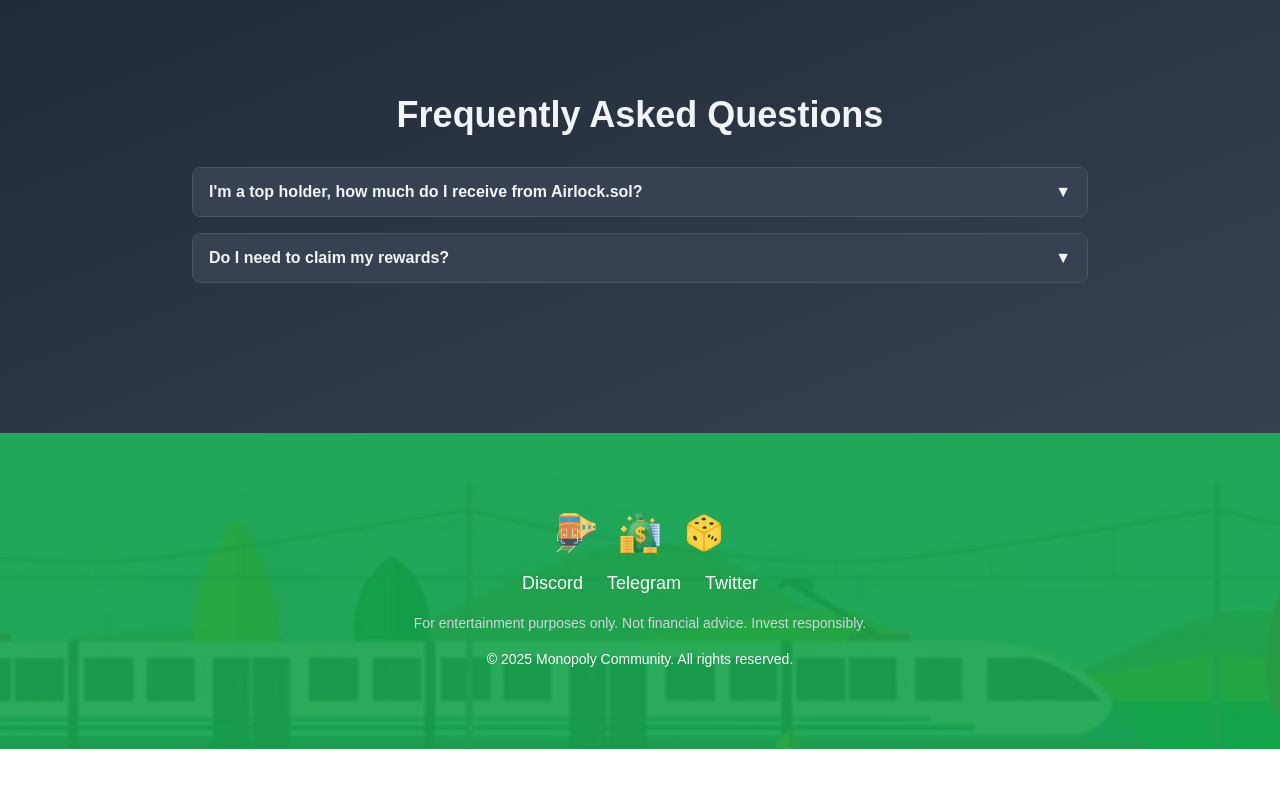
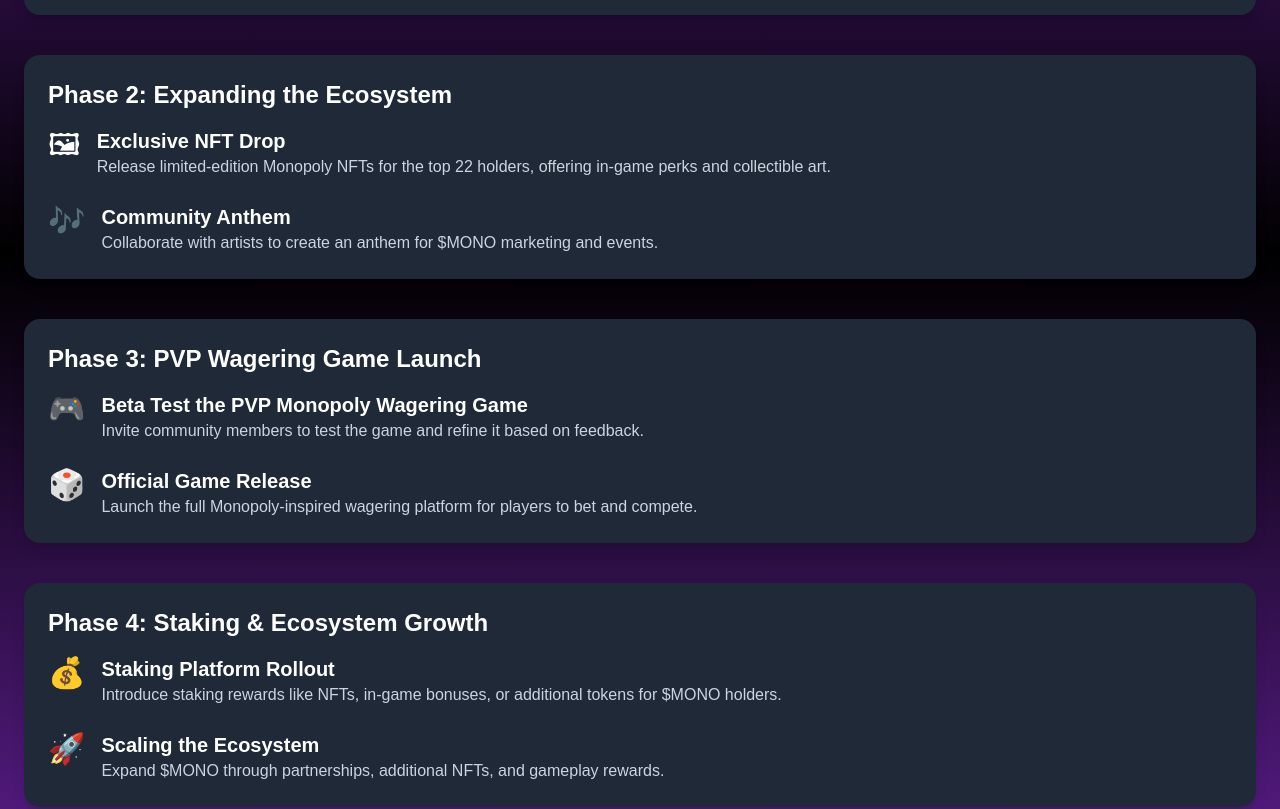
Before and after one commit to ahsandevhub/monopoly-community, a Next.js app: page / in a window 1280 px wide. Shown: the part 1793-2602 px from the top of the page. Before the commit the page ends 2542 px from the top, so only its background shows below. Built offline with nearby package versions, Linux system fonts and the light colour scheme; no server answers; the database is empty.

Commit message:
29th jan 1:17 am

```diff
--- a/app/FaqPage.jsx
+++ b/app/FaqPage.jsx
@@ -23,7 +23,8 @@
   };
 
   return (
-    <div className="bg-gradient-to-br from-gray-800 to-gray-700 py-12 md:py-[150px] px-4">
+    <div className="relative bg-gradient-to-br from-gray-800 to-gray-700 py-12 md:py-[150px] px-4">
+      <div id="faq" className="absolute -top-10"></div>
       <h2 className="md:text-4xl text-3xl font-bold text-center text-slate-100 mb-8">
         Frequently Asked Questions
       </h2>
--- a/app/Footer.jsx
+++ b/app/Footer.jsx
@@ -6,36 +6,29 @@
       <div
         className="absolute -z-10 inset-0 bg-cover bg-center"
         // style={{ backgroundImage: "url('/modern-train.avif')" }}
-        style={{ backgroundImage: "url('/5.webp')" }}
+        style={{ backgroundImage: "url('/support.webp')" }}
       >
-        <div className="bg-green-600/90 h-full w-full"></div>
+        <div className="bg-gradient-to-br from-gray-800/50 to-gray-700/50 h-full w-full"></div>
       </div>
       <div className="container mx-auto px-4 text-center">
-        {/* Monopoly-themed Elements */}
-        <div className="flex justify-center items-center gap-6 mb-4">
-          <img src="/icons/rail.png" alt="Train Icon" className="w-10 h-10" />
-          <img src="/icons/money.png" alt="Money Icon" className="w-10 h-10" />
-          <img src="/icons/dice.png" alt="Dice Icon" className="w-10 h-10" />
-        </div>
-
         {/* Social Media Links */}
         <div className="flex justify-center gap-6 mb-4 text-lg">
           <Link
-            href="https://discord.com"
+            href="https://dexscreener.com/solana/6rs2so7t41lawwtvd3cnpdrlqptfbuopuvvcqpqkmoon"
             target="_blank"
             className="hover:text-yellow-400 transition"
           >
-            Discord
+            Dexscreener
           </Link>
           <Link
-            href="https://telegram.org"
+            href="https://t.me/monopolymemecoin"
             target="_blank"
             className="hover:text-yellow-400 transition"
           >
             Telegram
           </Link>
           <Link
-            href="https://twitter.com"
+            href="https://x.com/Collect2PassGo"
             target="_blank"
             className="hover:text-yellow-400 transition"
           >
--- a/app/HeroSection.jsx
+++ b/app/HeroSection.jsx
@@ -46,7 +46,7 @@
           {/* Contract Address with Copy Icon */}
           <div
             className={`mt-6 flex flex-col md:flex-row items-center justify-center gap-2 md:text-xl text-base text-slate-50 cursor-pointer transition ${
-              copied ? "bg-purple-500/80" : "bg-blue-400/80"
+              copied ? "bg-purple-500/80" : "bg-amber-400/80"
             } p-3 sm:p-0 sm:ps-3 overflow-hidden rounded`}
             onClick={handleCopy}
           >
--- /dev/null
+++ b/app/Roadmap.jsx
@@ -0,0 +1,110 @@
+"use client";
+
+const Roadmap = () => {
+  const phases = [
+    {
+      title: "Phase 1: Building the Foundation",
+      items: [
+        {
+          emoji: "🎩",
+          name: "Launch & Community Growth",
+          description:
+            "Establish the $MONO brand, grow an active community, and partner with influencers to increase awareness.",
+        },
+        {
+          emoji: "🚂",
+          name: "Game Mechanics Development",
+          description:
+            "Design the PVP Monopoly-inspired wagering system and implement staking solutions for rewarding holders.",
+        },
+      ],
+    },
+    {
+      title: "Phase 2: Expanding the Ecosystem",
+      items: [
+        {
+          emoji: "🖼",
+          name: "Exclusive NFT Drop",
+          description:
+            "Release limited-edition Monopoly NFTs for the top 22 holders, offering in-game perks and collectible art.",
+        },
+        {
+          emoji: "🎶",
+          name: "Community Anthem",
+          description:
+            "Collaborate with artists to create an anthem for $MONO marketing and events.",
+        },
+      ],
+    },
+    {
+      title: "Phase 3: PVP Wagering Game Launch",
+      items: [
+        {
+          emoji: "🎮",
+          name: "Beta Test the PVP Monopoly Wagering Game",
+          description:
+            "Invite community members to test the game and refine it based on feedback.",
+        },
+        {
+          emoji: "🎲",
+          name: "Official Game Release",
+          description:
+            "Launch the full Monopoly-inspired wagering platform for players to bet and compete.",
+        },
+      ],
+    },
+    {
+      title: "Phase 4: Staking & Ecosystem Growth",
+      items: [
+        {
+          emoji: "💰",
+          name: "Staking Platform Rollout",
+          description:
+            "Introduce staking rewards like NFTs, in-game bonuses, or additional tokens for $MONO holders.",
+        },
+        {
+          emoji: "🚀",
+          name: "Scaling the Ecosystem",
+          description:
+            "Expand $MONO through partnerships, additional NFTs, and gameplay rewards.",
+        },
+      ],
+    },
+  ];
+
+  return (
+    <section
+      id="roadmap"
+      className="py-16 bg-gradient-to-b from-purple-900 via-black to-purple-900 text-white"
+    >
+      <div className="container mx-auto px-6">
+        <h2 className="text-4xl font-bold text-center mb-12">Roadmap</h2>
+        <div className="space-y-10">
+          {phases.map((phase, index) => (
+            <div
+              key={index}
+              className="bg-gray-800 rounded-2xl shadow-lg p-6 hover:shadow-xl transition-shadow"
+            >
+              <h3 className="text-2xl font-semibold mb-4 text-gradient">
+                {phase.title}
+              </h3>
+              <div className="space-y-6">
+                {phase.items.map((item, i) => (
+                  <div key={i} className="flex items-start space-x-4">
+                    <div className="text-3xl">{item.emoji}</div>
+                    <div>
+                      <h4 className="text-xl font-semibold">{item.name}</h4>
+                      <p className="text-slate-300">{item.description}</p>
+                    </div>
+                  </div>
+                ))}
+              </div>
+            </div>
+          ))}
+        </div>
+      </div>
+    </section>
+  );
+};
+
+export default Roadmap;
--- a/app/TopHolders.jsx
+++ b/app/TopHolders.jsx
@@ -43,17 +43,18 @@
         backgroundImage: "url('/C11u31-uHnS._SX1920_QL65_FMwebp_.webp')",
       }}
     >
+      <div id="leaderboard" className="absolute -top-10"></div>
       {/* Overlay */}
       <div className="absolute inset-0 bg-gray-800/80"></div>
 
       {/* Content */}
       <div className="relative container mx-auto sm:py-20 py-10 px-4">
-        <h2 className="md:col-span-2 md:mb-12 mb-8 text-center md:text-4xl text-3xl text-slate-100 font-bold">
+        <h2 className="md:col-span-2 md:mb-12 mb-4 text-center md:text-4xl text-3xl text-slate-100 font-bold">
           Top Holders
         </h2>
         <div className="grid grid-cols-1 md:grid-cols-2 gap-6">
           {/* Holders Table */}
-          <table className="table-auto bg-slate-800/50 backdrop-blur sm:text-base text-xs w-full text-center md:rounded-xl rounded-md border border-slate-200 overflow-hidden text-slate-100 border-collapse">
+          <table className="table-auto border border-gray-400 md:rounded-xl rounded-md overflow-hidden bg-slate-800/50 backdrop-blur sm:text-base text-xs w-full text-center text-slate-100 border-collapse">
             <thead>
               <tr className="bg-slate-700 *:px-1 *:py-2 *:sm:p-4 *:border *:border-slate-500">
                 <th>#</th>
--- a/app/page.jsx
+++ b/app/page.jsx
@@ -1,6 +1,7 @@
 import About from "./About";
 import FaqPage from "./FaqPage";
 import HeroSection from "./HeroSection";
+import Roadmap from "./Roadmap";
 // import TokenStats from "./TokenStats";
 import TopHolders from "./TopHolders";
 
@@ -10,6 +11,7 @@
       <HeroSection />
       <About />
       {/* <TokenStats /> */}
+      <Roadmap />
       <TopHolders />
       <FaqPage />
     </>
```
